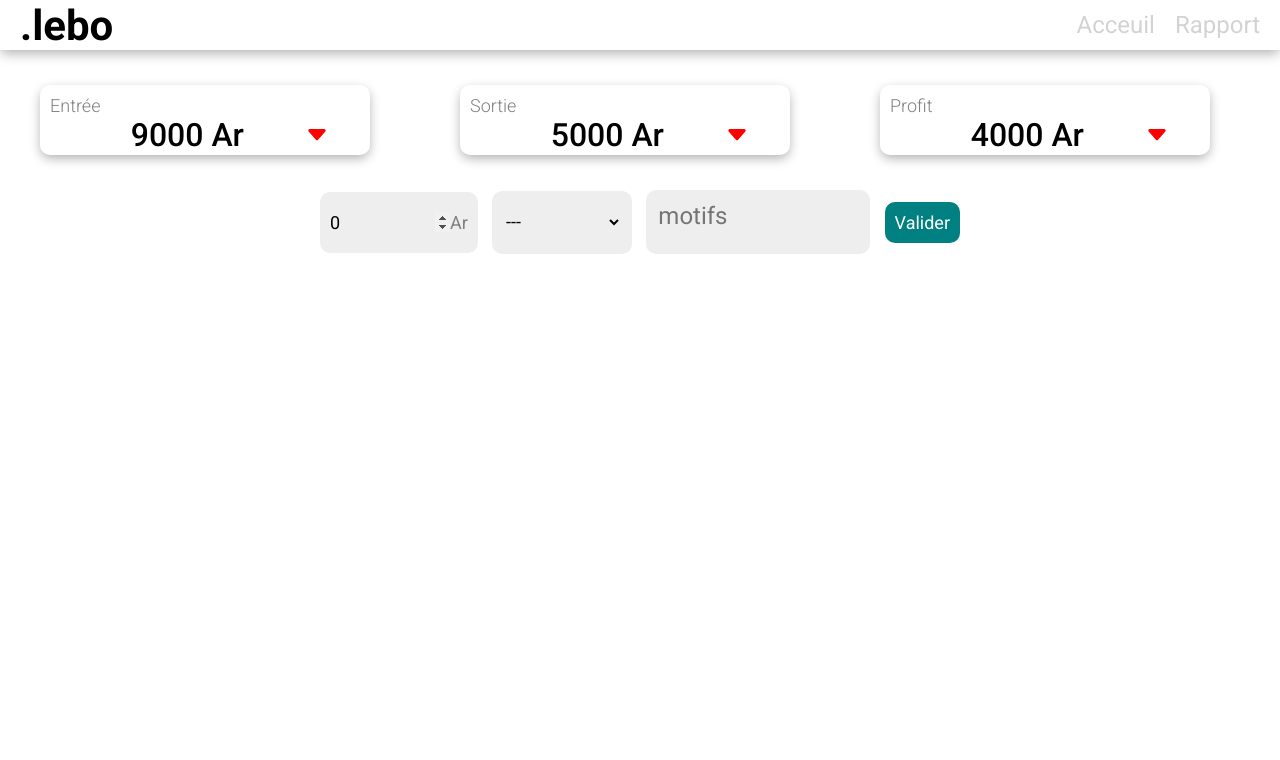
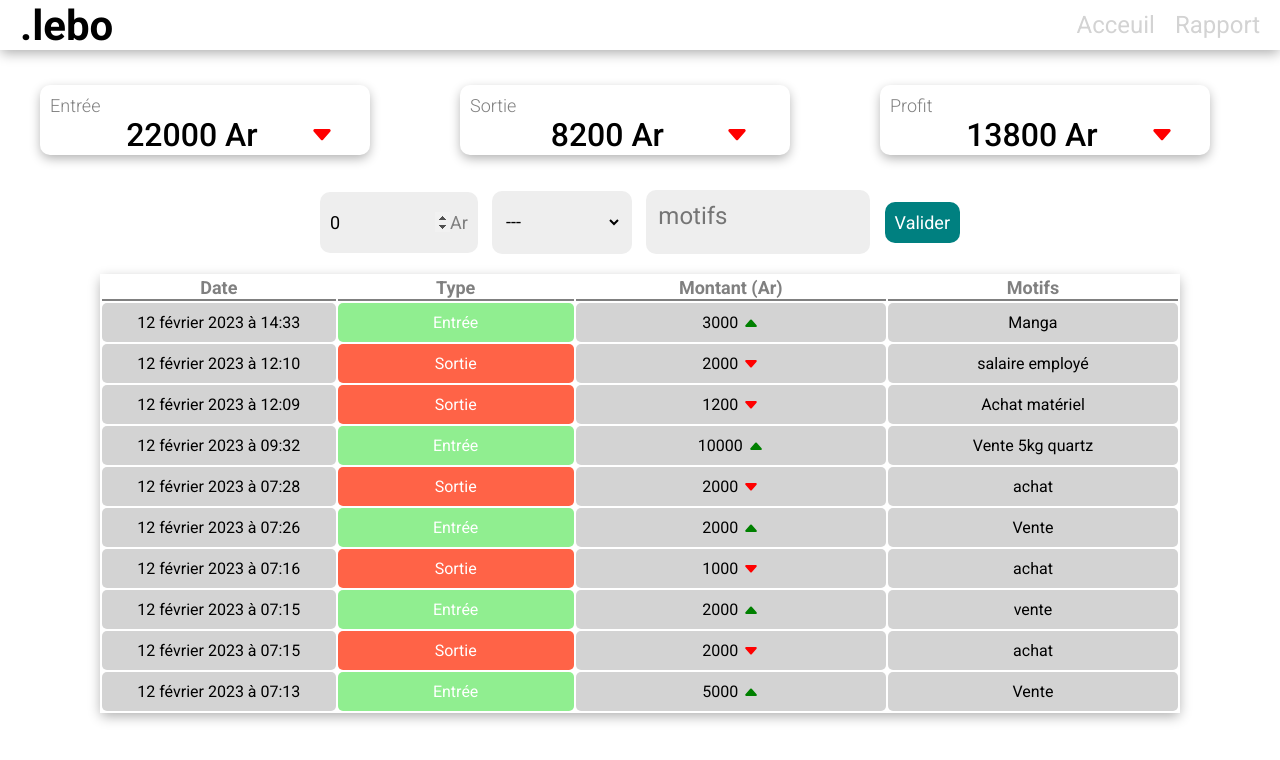
Before and after one commit to tafitahery/management-, a React (Create React App) app in the folder client/: page / in a window 1280 px wide. Shown: the top 760 px of the page. Built offline with nearby package versions, Linux system fonts and the light colour scheme; data requests are answered from the project's data file.

Commit message:
ListAmount component

```diff
--- a/client/src/assets/db.json
+++ b/client/src/assets/db.json
@@ -41,6 +41,34 @@
       "motifs": "achat",
       "date": 1676186899866,
       "id": 6
+    },
+    {
+      "amount": 10000,
+      "type": "in",
+      "motifs": "Vente 5kg quartz",
+      "date": 1676194329905,
+      "id": 7
+    },
+    {
+      "amount": 1200,
+      "type": "out",
+      "motifs": "Achat matériel",
+      "date": 1676203775637,
+      "id": 8
+    },
+    {
+      "amount": 2000,
+      "type": "out",
+      "motifs": "salaire employé",
+      "date": 1676203809188,
+      "id": 9
+    },
+    {
+      "amount": 3000,
+      "type": "in",
+      "motifs": "Manga",
+      "date": 1676212380275,
+      "id": 10
     }
   ]
 }
--- /dev/null
+++ b/client/src/components/ListAmount.jsx
@@ -0,0 +1,106 @@
+import React, { useContext } from 'react';
+import styled from 'styled-components';
+import { BsFillCaretDownFill, BsFillCaretUpFill } from 'react-icons/bs';
+
+import { AppContext } from '../context/context';
+
+const Container = styled.div`
+  margin: 20px 100px;
+  display: flex;
+  flex-direction: column;
+`;
+
+const Options = styled.div``;
+
+const Table = styled.table`
+  -webkit-box-shadow: 0px 4px 12px -1px rgba(0, 0, 0, 0.33);
+  box-shadow: 0px 4px 12px -1px rgba(0, 0, 0, 0.33);
+`;
+
+const Tr = styled.tr``;
+
+const Th = styled.th`
+  border-bottom: 2px solid gray;
+  font-size: 18px;
+  color: gray;
+  width: 50px;
+`;
+
+const Td = styled.td`
+  padding: 10px;
+  text-align: center;
+  cursor: pointer;
+  background-color: lightgray;
+  border-radius: 5px;
+
+  ${(props) => props.color && 'color: white;'}
+  ${(props) =>
+    props.color &&
+    (props.color === 'in'
+      ? 'background-color: lightgreen;'
+      : 'background-color: tomato;')}
+  ${(props) =>
+    props.amount &&
+    `display : flex; align-items: center; justify-content: center;`}
+
+  &:hover {
+    background-color: gray;
+    color: white;
+  }
+`;
+
+const IconUp = styled(BsFillCaretUpFill)`
+  color: green;
+  margin-left: 5px;
+`;
+
+const IconDown = styled(BsFillCaretDownFill)`
+  color: red;
+  margin-left: 5px;
+`;
+
+export default function ListAmount() {
+  const { amounts } = useContext(AppContext);
+
+  const formatDate = (date) => {
+    return new Date(date).toLocaleDateString('fr-FR', {
+      year: 'numeric',
+      month: 'long',
+      day: 'numeric',
+      hour: 'numeric',
+      minute: 'numeric',
+    });
+  };
+
+  return (
+    <Container>
+      <Options></Options>
+      <Table>
+        <thead>
+          <Tr>
+            <Th>Date</Th>
+            <Th>Type</Th>
+            <Th>Montant (Ar)</Th>
+            <Th>Motifs</Th>
+          </Tr>
+        </thead>
+        <tbody>
+          {amounts
+            ?.sort((a, b) => b.date - a.date)
+            .map((item) => (
+              <Tr key={item.id}>
+                <Td>{formatDate(item.date)}</Td>
+                <Td color={item.type}>
+                  {item.type === 'in' ? 'Entrée' : 'Sortie'}
+                </Td>
+                <Td amount>
+                  {item.amount} {item.type === 'in' ? <IconUp /> : <IconDown />}
+                </Td>
+                <Td>{item.motifs}</Td>
+              </Tr>
+            ))}
+        </tbody>
+      </Table>
+    </Container>
+  );
+}
--- a/client/src/pages/Management.jsx
+++ b/client/src/pages/Management.jsx
@@ -1,6 +1,7 @@
 import React from 'react';
 
 import Amount from '../components/Amount';
+import ListAmount from '../components/ListAmount';
 import NewEntry from '../components/NewEntry';
 import Topbar from '../components/Topbar';
 
@@ -10,6 +11,7 @@ export default function Management() {
       <Topbar />
       <Amount />
       <NewEntry />
+      <ListAmount />
     </div>
   );
 }
```
